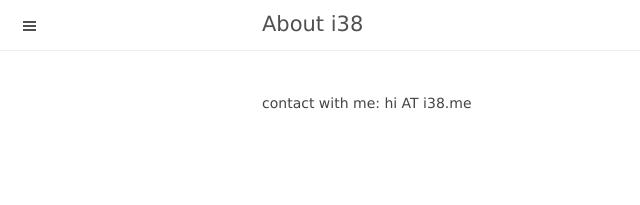
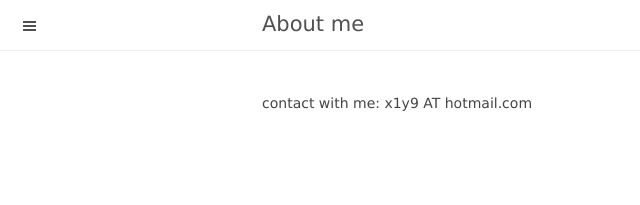
Before and after one commit to x1y9/x1y9.github.io, a Jekyll site: the page built from pages/about.md, in a window 1280 px wide. Shown: the top 205 px of the page, without its empty margins (0-640 px from the left). Built offline with Jekyll 4.4.1, drawn with Linux system fonts in a browser that asks for light colours.

Commit message:
update domain
Former-commit-id: 9ae132540f08bd7b8afb090dc40fee846d36f5c1

```diff
--- a/CNAME
+++ b/CNAME
@@ -1 +1 @@
-i38.me
+aa9.win
--- a/_config.yml
+++ b/_config.yml
@@ -1,9 +1,9 @@
 excerpt_separator: ""
 markdown: kramdown
-url: http://i38.me
-title: i38
+url: http://aa9.win
+title: x1y9
 tagline: software is beautiful
-description: i38.me
+description: x1y9
 paginate: 1
 disqus_shortname: i38
 permalink: /:title/
--- a/_includes/sidebar.html
+++ b/_includes/sidebar.html
@@ -18,7 +18,7 @@
 
   <div class="sidebar-item">
     <p>
-      &copy; {{ site.time | date: '%Y' }} i38.me
+      &copy; {{ site.time | date: '%Y' }} x1y9
     </p>
   </div>
 </div>
--- a/pages/about.md
+++ b/pages/about.md
@@ -1,8 +1,8 @@
 ---
 published: true
-title: About i38
+title: About me
 tagline:
 layout: page
 ---
 
-contact with me: hi AT i38.me
+contact with me: x1y9 AT hotmail.com
```
Also changed, not shown: justmd/index.md (+1 -1 lines), README.md.
